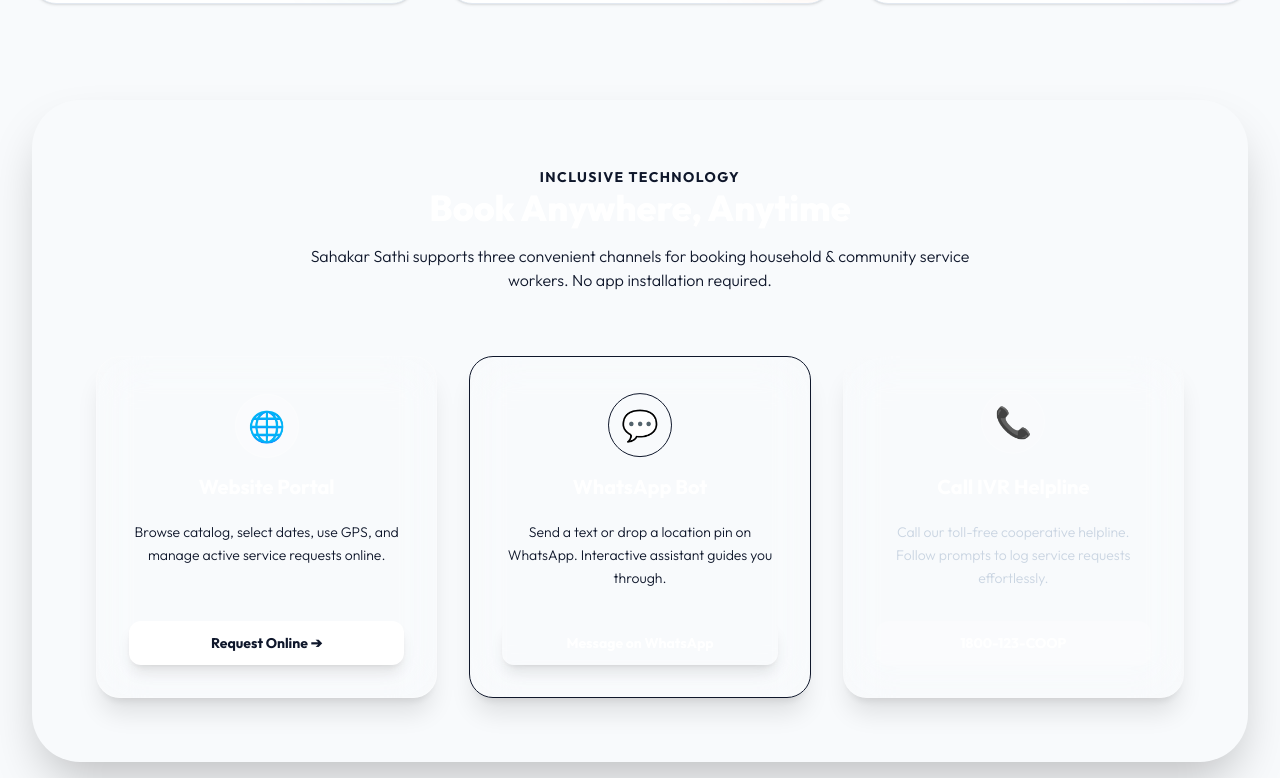
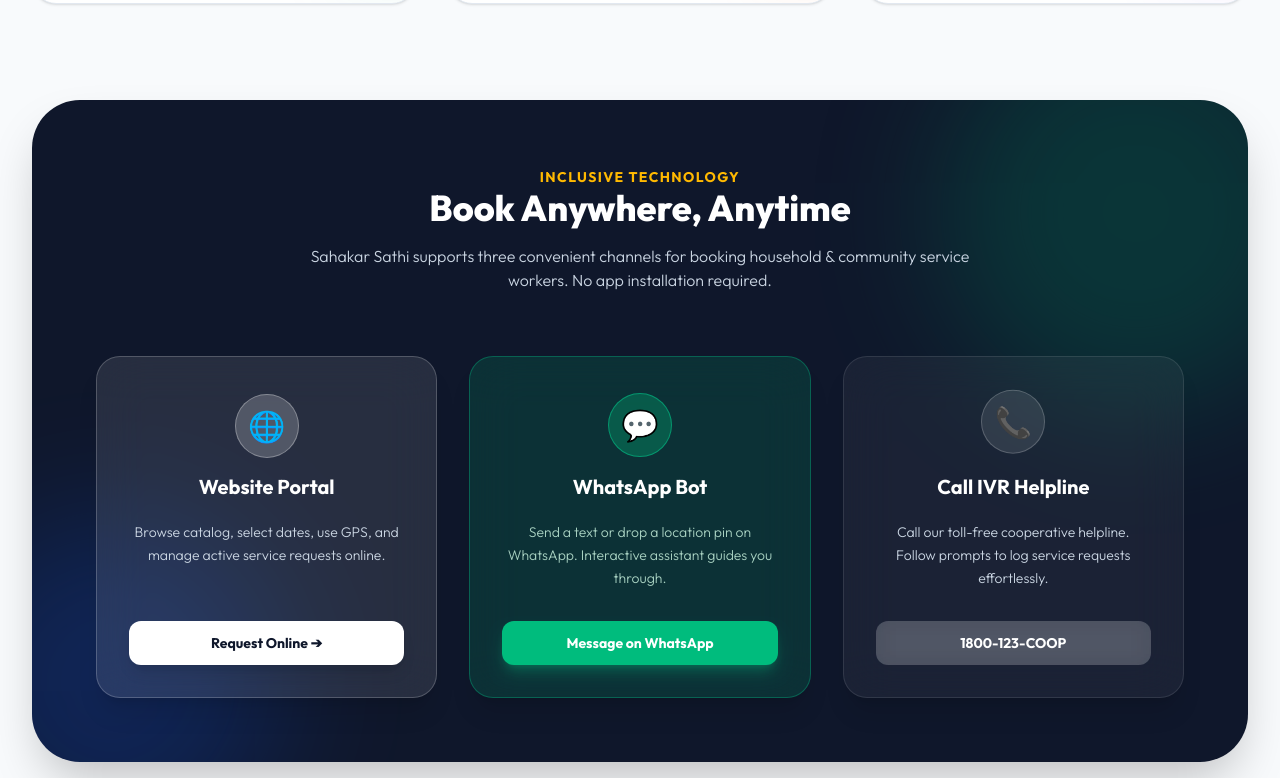
Before and after one commit to Shaurya0117/sahakar-sathi, a React (Vite) app in the folder frontend/: page / in a window 1280 px wide. Shown: the part 1342-2120 px from the top of the page. Built offline with nearby package versions, Linux system fonts and the light colour scheme.

Commit message:
Fix invisible text on LandingPage booking section

```diff
--- a/frontend/src/pages/LandingPage.jsx
+++ b/frontend/src/pages/LandingPage.jsx
@@ -205,22 +205,22 @@
         {/* ── Multi-Channel Booking Section ─────────────────────────── */}
         {/* ── Multi-Channel Booking Section ─────────────────────────── */}
         <ScrollReveal direction="up" delay={0.1}>
-          <div className="bg-primary-950 rounded-[3rem] p-10 sm:p-16 shadow-2xl relative overflow-hidden">
+          <div className="bg-slate-900 rounded-[3rem] p-10 sm:p-16 shadow-2xl relative overflow-hidden">
             <motion.div
-              className="absolute top-0 right-0 -mt-20 -mr-20 w-96 h-96 bg-primary-700 rounded-full blur-3xl opacity-30 pointer-events-none"
+              className="absolute top-0 right-0 -mt-20 -mr-20 w-96 h-96 bg-emerald-700 rounded-full blur-3xl opacity-30 pointer-events-none"
               animate={{ scale: [1, 1.2, 1] }}
               transition={{ duration: 7, repeat: Infinity, ease: 'easeInOut' }}
             />
             <motion.div
-              className="absolute bottom-0 left-0 -mb-20 -ml-20 w-80 h-80 bg-accent-600 rounded-full blur-3xl opacity-20 pointer-events-none"
+              className="absolute bottom-0 left-0 -mb-20 -ml-20 w-80 h-80 bg-blue-600 rounded-full blur-3xl opacity-20 pointer-events-none"
               animate={{ scale: [1, 1.3, 1] }}
               transition={{ duration: 6, repeat: Infinity, ease: 'easeInOut', delay: 1 }}
             />
 
             <ScrollReveal direction="down" className="text-center max-w-2xl mx-auto space-y-4 mb-16 relative z-10">
-              <span className="text-accent-400 font-bold tracking-widest uppercase text-sm">Inclusive Technology</span>
+              <span className="text-amber-400 font-bold tracking-widest uppercase text-sm">Inclusive Technology</span>
               <h2 className="text-4xl font-extrabold text-white">Book Anywhere, Anytime</h2>
-              <p className="text-base text-primary-100 font-light">
+              <p className="text-base text-slate-300 font-light">
                 Sahakar Sathi supports three convenient channels for booking household & community service workers. No app installation required.
               </p>
             </ScrollReveal>
@@ -240,17 +240,17 @@
               >
                 <div className="space-y-5 text-center">
                   <FloatingElement amplitude={5} delay={0}>
-                    <div className="w-16 h-16 mx-auto rounded-full bg-white/20 text-white text-3xl flex items-center justify-center font-bold border border-white/30 group-hover:bg-white group-hover:text-primary-900 transition-all duration-300">
+                    <div className="w-16 h-16 mx-auto rounded-full bg-white/20 text-white text-3xl flex items-center justify-center font-bold border border-white/30 group-hover:bg-white group-hover:text-slate-900 transition-all duration-300">
                       🌐
                     </div>
                   </FloatingElement>
                   <h3 className="font-bold text-white text-xl">Website Portal</h3>
-                  <p className="text-sm text-primary-100/80 leading-relaxed font-light">
+                  <p className="text-sm text-slate-300 leading-relaxed font-light">
                     Browse catalog, select dates, use GPS, and manage active service requests online.
                   </p>
                 </div>
                 <Link to="/customer">
-                  <MotionButton className="w-full text-center py-3 px-4 bg-white hover:bg-cream-50 text-primary-900 font-bold text-sm rounded-xl transition shadow-lg">
+                  <MotionButton className="w-full text-center py-3 px-4 bg-white hover:bg-slate-50 text-slate-900 font-bold text-sm rounded-xl transition shadow-lg">
                     Request Online ➔
                   </MotionButton>
                 </Link>
@@ -260,21 +260,21 @@
               <motion.div
                 variants={fadeInUp}
                 whileHover={{ y: -8, scale: 1.02 }}
-                className="bg-accent-600/20 backdrop-blur-xl p-8 rounded-3xl border border-accent-400/30 shadow-xl flex flex-col justify-between space-y-8 group"
+                className="bg-emerald-600/20 backdrop-blur-xl p-8 rounded-3xl border border-emerald-400/30 shadow-xl flex flex-col justify-between space-y-8 group"
               >
                 <div className="space-y-5 text-center">
                   <FloatingElement amplitude={5} delay={0.5}>
-                    <div className="w-16 h-16 mx-auto rounded-full bg-accent-500/30 text-accent-100 text-3xl flex items-center justify-center font-bold border border-accent-400/50 group-hover:bg-accent-500 group-hover:text-white transition-all duration-300">
+                    <div className="w-16 h-16 mx-auto rounded-full bg-emerald-500/30 text-emerald-100 text-3xl flex items-center justify-center font-bold border border-emerald-400/50 group-hover:bg-emerald-500 group-hover:text-white transition-all duration-300">
                       💬
                     </div>
                   </FloatingElement>
                   <h3 className="font-bold text-white text-xl">WhatsApp Bot</h3>
-                  <p className="text-sm text-accent-100/80 leading-relaxed font-light">
+                  <p className="text-sm text-emerald-100/80 leading-relaxed font-light">
                     Send a text or drop a location pin on WhatsApp. Interactive assistant guides you through.
                   </p>
                 </div>
                 <a href="https://wa.me/919876543210?text=Hi" target="_blank" rel="noreferrer">
-                  <MotionButton className="w-full text-center py-3 px-4 bg-accent-500 hover:bg-accent-600 text-white font-bold text-sm rounded-xl transition shadow-lg shadow-accent-500/30">
+                  <MotionButton className="w-full text-center py-3 px-4 bg-emerald-500 hover:bg-emerald-600 text-white font-bold text-sm rounded-xl transition shadow-lg shadow-emerald-500/30">
                     Message on WhatsApp
                   </MotionButton>
                 </a>
```
